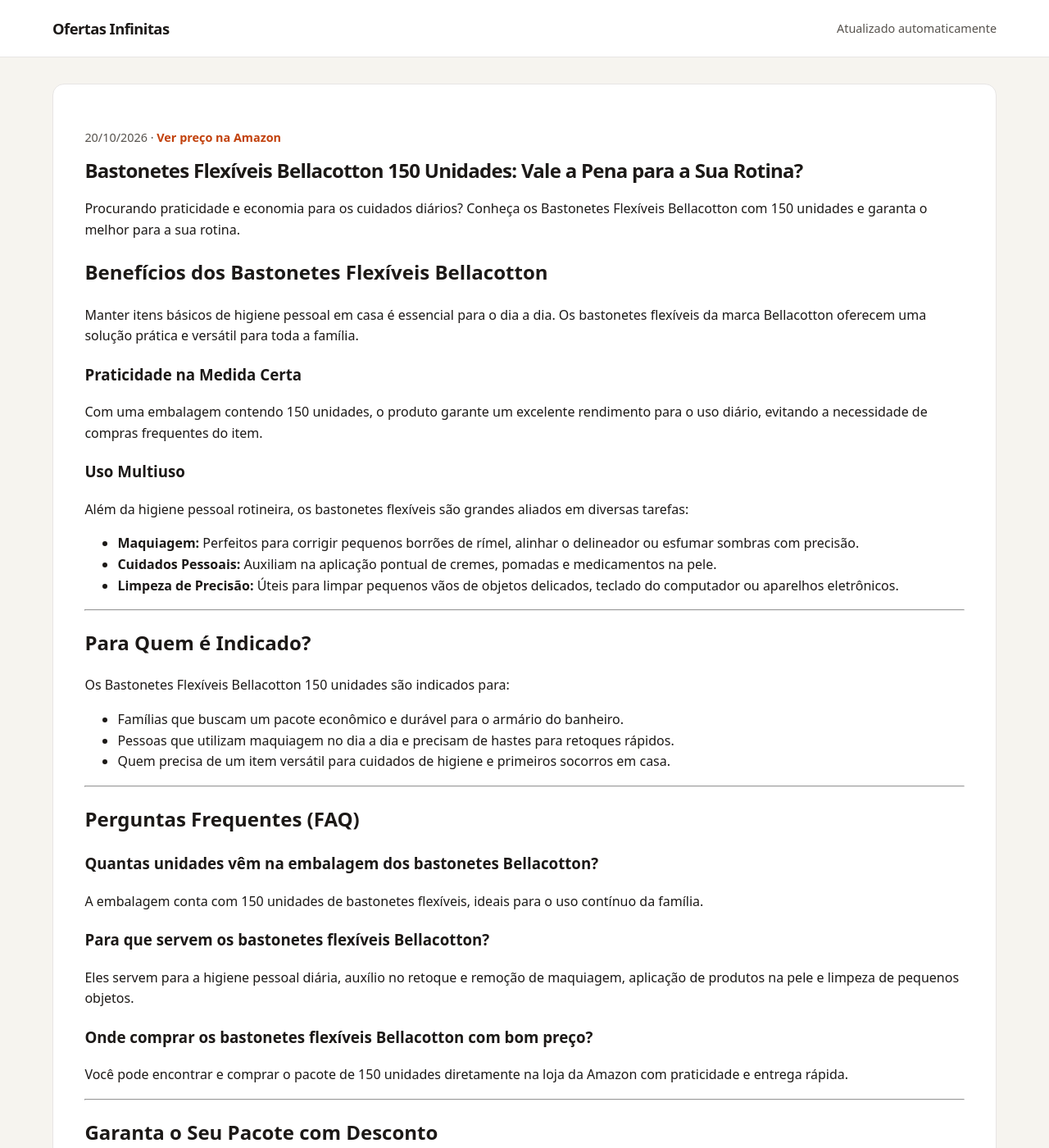
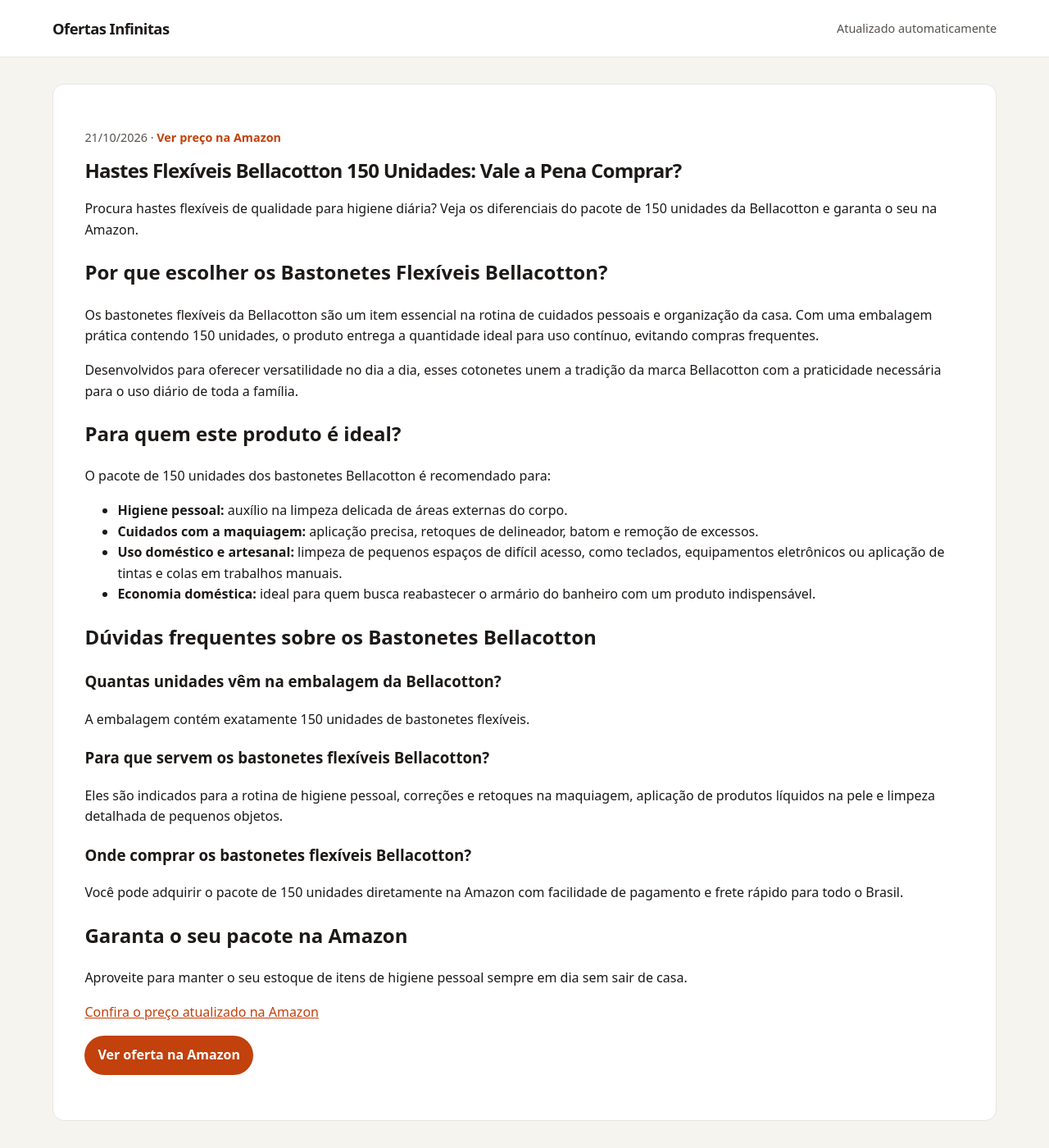
Before and after one commit to Monuver/afiliado, a Jekyll site: the page built from _posts/2026-08-19-flexiveis-cotonete-bastonetes-bellacotton-150unidades-b0cx9wkp1b.md, in a window 1280 px wide and 1400 px high. Shown: the whole window at 82% size. Built offline with Jekyll 4.4.1, drawn with Linux system fonts in a browser that asks for light colours; some of the changed text lies outside the part shown.

Commit message:
chore: novas ofertas geradas automaticamente

```diff
--- a/_posts/2026-08-19-flexiveis-cotonete-bastonetes-bellacotton-150unidades-b0cx9wkp1b.md
+++ b/_posts/2026-08-19-flexiveis-cotonete-bastonetes-bellacotton-150unidades-b0cx9wkp1b.md
@@ -1,8 +1,8 @@
 ---
 layout: post
-title: 'Bastonetes Flexíveis Bellacotton 150 Unidades: Vale a Pena para a Sua Rotina?'
-description: Procurando praticidade e economia para os cuidados diários? Conheça os Bastonetes Flexíveis Bellacotton com 150 unidades e garanta o melhor para a sua...
-date: 2026-10-20 10:28:48 -0300
+title: 'Hastes Flexíveis Bellacotton 150 Unidades: Vale a Pena Comprar?'
+description: Procura hastes flexíveis de qualidade para higiene diária? Veja os diferenciais do pacote de 150 unidades da Bellacotton e garanta o seu na Amazon.
+date: 2026-10-21 10:31:55 -0300
 categories:
 - ofertas
 image: ''
@@ -10,49 +10,38 @@ preco: Ver preço na Amazon
 affiliate_url: https://amzn.to/4qoOHSN
 ---
 
-# Bastonetes Flexíveis Bellacotton 150 Unidades: Vale a Pena para a Sua Rotina?
+# Hastes Flexíveis Bellacotton 150 Unidades: Vale a Pena Comprar?
 
-Procurando praticidade e economia para os cuidados diários? Conheça os Bastonetes Flexíveis Bellacotton com 150 unidades e garanta o melhor para a sua rotina.
+Procura hastes flexíveis de qualidade para higiene diária? Veja os diferenciais do pacote de 150 unidades da Bellacotton e garanta o seu na Amazon.
 
-## Benefícios dos Bastonetes Flexíveis Bellacotton
+## Por que escolher os Bastonetes Flexíveis Bellacotton?
 
-Manter itens básicos de higiene pessoal em casa é essencial para o dia a dia. Os bastonetes flexíveis da marca Bellacotton oferecem uma solução prática e versátil para toda a família.
+Os bastonetes flexíveis da Bellacotton são um item essencial na rotina de cuidados pessoais e organização da casa. Com uma embalagem prática contendo 150 unidades, o produto entrega a quantidade ideal para uso contínuo, evitando compras frequentes.
 
-### Praticidade na Medida Certa
-Com uma embalagem contendo 150 unidades, o produto garante um excelente rendimento para o uso diário, evitando a necessidade de compras frequentes do item.
+Desenvolvidos para oferecer versatilidade no dia a dia, esses cotonetes unem a tradição da marca Bellacotton com a praticidade necessária para o uso diário de toda a família.
 
-### Uso Multiuso
-Além da higiene pessoal rotineira, os bastonetes flexíveis são grandes aliados em diversas tarefas:
-- **Maquiagem:** Perfeitos para corrigir pequenos borrões de rímel, alinhar o delineador ou esfumar sombras com precisão.
-- **Cuidados Pessoais:** Auxiliam na aplicação pontual de cremes, pomadas e medicamentos na pele.
-- **Limpeza de Precisão:** Úteis para limpar pequenos vãos de objetos delicados, teclado do computador ou aparelhos eletrônicos.
+## Para quem este produto é ideal?
 
----
+O pacote de 150 unidades dos bastonetes Bellacotton é recomendado para:
 
-## Para Quem é Indicado?
+- **Higiene pessoal:** auxílio na limpeza delicada de áreas externas do corpo.
+- **Cuidados com a maquiagem:** aplicação precisa, retoques de delineador, batom e remoção de excessos.
+- **Uso doméstico e artesanal:** limpeza de pequenos espaços de difícil acesso, como teclados, equipamentos eletrônicos ou aplicação de tintas e colas em trabalhos manuais.
+- **Economia doméstica:** ideal para quem busca reabastecer o armário do banheiro com um produto indispensável.
 
-Os Bastonetes Flexíveis Bellacotton 150 unidades são indicados para:
-- Famílias que buscam um pacote econômico e durável para o armário do banheiro.
-- Pessoas que utilizam maquiagem no dia a dia e precisam de hastes para retoques rápidos.
-- Quem precisa de um item versátil para cuidados de higiene e primeiros socorros em casa.
+## Dúvidas frequentes sobre os Bastonetes Bellacotton
 
----
-
-## Perguntas Frequentes (FAQ)
-
-### Quantas unidades vêm na embalagem dos bastonetes Bellacotton?
-A embalagem conta com 150 unidades de bastonetes flexíveis, ideais para o uso contínuo da família.
+### Quantas unidades vêm na embalagem da Bellacotton?
+A embalagem contém exatamente 150 unidades de bastonetes flexíveis.
 
 ### Para que servem os bastonetes flexíveis Bellacotton?
-Eles servem para a higiene pessoal diária, auxílio no retoque e remoção de maquiagem, aplicação de produtos na pele e limpeza de pequenos objetos.
+Eles são indicados para a rotina de higiene pessoal, correções e retoques na maquiagem, aplicação de produtos líquidos na pele e limpeza detalhada de pequenos objetos.
 
-### Onde comprar os bastonetes flexíveis Bellacotton com bom preço?
-Você pode encontrar e comprar o pacote de 150 unidades diretamente na loja da Amazon com praticidade e entrega rápida.
+### Onde comprar os bastonetes flexíveis Bellacotton?
+Você pode adquirir o pacote de 150 unidades diretamente na Amazon com facilidade de pagamento e frete rápido para todo o Brasil.
 
----
+## Garanta o seu pacote na Amazon
 
-## Garanta o Seu Pacote com Desconto
-
-Aproveite para abastecer o seu estoque de itens de higiene pessoal com praticidade e excelente custo-benefício.
+Aproveite para manter o seu estoque de itens de higiene pessoal sempre em dia sem sair de casa.
 
 [Confira o preço atualizado na Amazon](https://amzn.to/4qoOHSN)
```
Also changed, not shown: _posts/2026-08-18-cafeteira-italiana-expresso-aluminio-xicaras-b08b79hyvc.md (+27 -22 lines), _posts/2026-08-19-cadeira-escritorio-presidente-duoffice-du500a-b09vnbcfdj.md (+20 -27 lines), _posts/2026-08-19-shampoo-clorexidina-seborreia-queda-500ml-b09l9qkmd1.md (+20 -30 lines).
